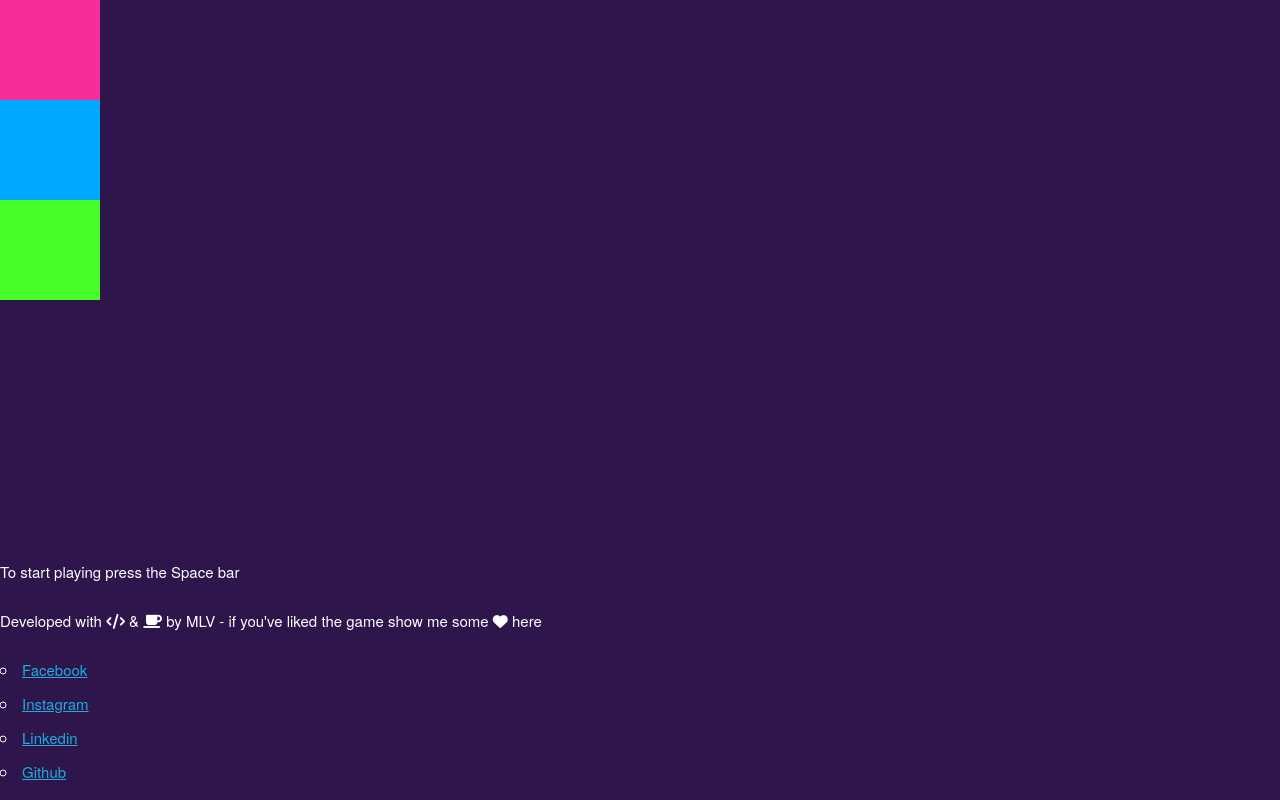
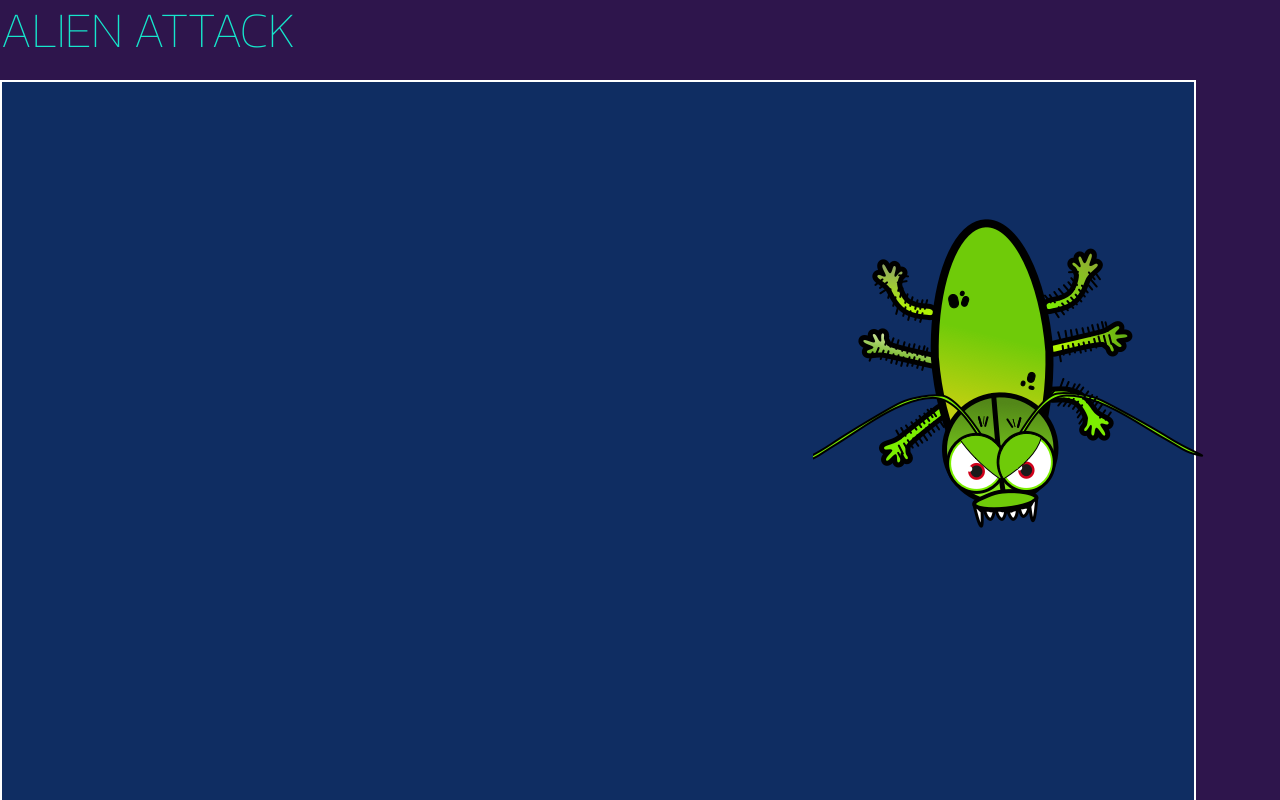
Before and after one commit to MicaelaLV/space-game, a plain HTML site: page alien-attack-game/index.html in a window 1280 px wide. Shown: the top 800 px of the page. Drawn offline with nearby package versions, Linux system fonts and the light colour scheme.

Commit message:
improved bug movements on the screen

```diff
--- a/alien-attack-game/css/style.css
+++ b/alien-attack-game/css/style.css
@@ -1,33 +1,55 @@
+/*  FONTS ALREADY LOADED
+font-family: 'Montserrat', sans-serif;
+font-family: 'Exo 2', sans-serif;
+font-family: 'Kanit', sans-serif;
+font-family: 'Work Sans', sans-serif;
+*/
+
+
 .main-container {
   background-color: #2E154C;
   color: white;
   width: 100vw;
   height: 100vh;
+
 }
 
-.game-container {
-  height: 70vh;
-  width: 80vw;
+.logo {
+  font-family: 'Kanit', sans-serif;
+  font-weight: 100;
+  color: #16E6CC;
+  text-transform: uppercase;
+  font-size: 50px;
+}
+
+
+div#container {
+  border: 2px solid white;
+  background-color: #0F2D62;
+  height: 90vh;
+  width: 90vw;
   margin-right: 20 auto;
+  padding: 20px;
 }
 
 .a {
+  height: 400px;
+  width: 400px;
+  position: absolute;
+  background: url('../img/alienbug.jpg')no-repeat center;
+}
+
+/*.b {
   height: 100px;
   width: 100px;
-  border-radius: 50;
-  background-color:#F72D99;
-}
+  position: fixed;
 
-.b {
-  height: 100px;
-  width: 100px;
-  border-radius: 50;
   background-color:#00AAFF;
 }
 
 .c {
   height: 100px;
   width: 100px;
-  border-radius: 50;
+  position: fixed;
   background-color:#46FF28;
-}
+}*/
--- a/alien-attack-game/index.html
+++ b/alien-attack-game/index.html
@@ -3,12 +3,12 @@
 <html lang="en">
   <head>
 
-    <!-- Basic Page Needs
+      <!-- Basic Page Needs
       –––––––––––––––––––––––––––––––––––––––––––––––––– -->
       <meta charset="utf-8">
       <title>Alien Bug Attack</title>
-      <meta name="description" content="">
-      <meta name="author" content="">
+      <meta name="description" content="Alien Bug Game Based On Blink-182 Alien Exists Song">
+      <meta name="author" content="Micaela Linda Villani">
 
       <!-- Mobile Specific Metas
       –––––––––––––––––––––––––––––––––––––––––––––––––– -->
@@ -16,18 +16,17 @@
 
       <!-- FONTS
       –––––––––––––––––––––––––––––––––––––––––––––––––– -->
+      <link href="https://fonts.googleapis.com/css?family=Exo+2:100,200,400,500|Kanit:100,200,400,500|Montserrat:100,200,400,500|Work+Sans:100,200,400,500" rel="stylesheet">
 
       <!-- CSS
       –––––––––––––––––––––––––––––––––––––––––––––––––– -->
+      <link rel="stylesheet" href="css/style.css">
       <link rel="stylesheet" href="css/normalize.css">
       <link rel="stylesheet" href="css/skeleton.css">
-      <link rel="stylesheet" href="css/style.css">
       <!-- Animate CSS-->
       <link rel="stylesheet" href="https://cdnjs.cloudflare.com/ajax/libs/animate.css/3.5.2/animate.min.css">
 
-      <!-- Favicon & fontawesome
-      –––––––––––––––––––––––––––––––––––––––––––––––––– -->
-      <script src="https://use.fontawesome.com/a5b0ff2a98.js"></script>
+
   </head>
 
   <body>
@@ -36,19 +35,18 @@
 
 <!--LANDING PAGE-->
     <!--LOGO HERE -->
-  <div class="container landing-logo">
+  <div class="landing-logo">
+    <h1 class="logo"> ALIEN ATTACK </h1>
   </div>
     <!--WELCOME MESSAGE ANIMATION-->
-  <div id="message container">
+  <div id="message-section">
   </div>
 
-  <div class="game-container">
+  <div id="container">
     <div class="a">
     </div>
-    <div class="b">
-    </div>
-    <div class="c">
-    </div>
+    <!--<div class="b"></div-->
+    <!--<div class="c"></div>-->
 </div>
     <!--PLAY HERE SELECTION-->
   <div id="starting-command">
@@ -56,10 +54,7 @@
   </div>
     <!--FOOTER & SOCIAL LINKS-->
 <footer>
-  <p>Developed with
-    <i class="fa fa-code" aria-hidden="true"></i> & <i class="fa fa-coffee" aria-hidden="true"></i>
- by MLV - if you've liked the game show me some <i class="fa fa-heart" aria-hidden="true"></i>
- here</p>
+  <!--<p>Developed by MLV - If you've liked it please show some love on my socials</p>-->
     <ul>
       <li><a href="#">Facebook<img src="" alt=""></a></li>
         <li><a href="#">Instagram<img src="" alt=""></a></li>
@@ -85,14 +80,14 @@
 
 
 </main>
+
+
 <!--JQUERY-->
-<script
-  src="https://code.jquery.com/jquery-3.2.1.min.js"
-  integrity="sha256-hwg4gsxgFZhOsEEamdOYGBf13FyQuiTwlAQgxVSNgt4="
-  crossorigin="anonymous"></script>
+<script src="https://ajax.googleapis.com/ajax/libs/jquery/3.2.1/jquery.min.js"></script>
+
 <!--JAVASCRIPT LOCAL FILE -->
-      <!--<script type="text/javascript" src="js/game.js"></script>-->
-      <script type="text/javascript" src="js/app.js"></script>
+<script type="text/javascript" src="js/game.js"></script>
+<script type="text/javascript" src="js/app.js"></script>
 
 </body>
 
--- a/alien-attack-game/js/app.js
+++ b/alien-attack-game/js/app.js
@@ -1,45 +1,9 @@
 console.log("Aliens are ready to rock on! so are we!");
 
-    animateDiv($('.a'));
-      animateDiv($('.b'));
-        animateDiv($('.c'));
+$(document).ready(function(){
 
-    function makeNewPosition($container) {
-        // Get viewport dimensions (remove the dimension of the div)
-        var h = $container.height() - 50;
-        var w = $container.width() - 50;
-        var nh = Math.floor(Math.random() * h);
-        var nw = Math.floor(Math.random() * w);
-
-        return [nh, nw];
-    }
-
-
-    function animateDiv($target) {
-        var newq = makeNewPosition($target.parent());
-        var oldq = $target.offset();
-        var speed = calcSpeed([oldq.top, oldq.left], newq);
-
-        $target.animate({
-            top: newq[0],
-            left: newq[1]
-        }, speed, function() {
-            animateDiv($target);
-        });
-
-    }
-
-    function calcSpeed(prev, next) {
-
-        var x = Math.abs(prev[1] - next[1]);
-        var y = Math.abs(prev[0] - next[0]);
-
-        var greatest = x > y ? x : y;
-
-        var speedModifier = 0.1;
-
-        var speed = Math.ceil(greatest / speedModifier);
-
-        return speed;
-
-    }
+  var game = new Game();
+  game.animateDiv($('.a'));
+      //animateDiv($('.b'));
+        //animateDiv($('.c'));
+});
--- a/alien-attack-game/js/game.js
+++ b/alien-attack-game/js/game.js
@@ -1,10 +1,45 @@
-//     function AlienBug() {
-//         this.body = [
-//
-//         ];
-//       }
-//
-//     function Game(){
-//       this.alienBug = new AlienBug();
-//
-//     }
+function Game() {
+
+}
+
+Game.prototype.animateDiv = function($target) {
+    var newq = this.makeNewPosition($target.parent());
+    var oldq = $target.offset();
+    var speed = this.calcSpeed([oldq.top, oldq.left], newq);
+
+    $target.animate({
+        top: newq[0],
+        left: newq[1]
+    }, speed, function() {
+        this.animateDiv($target);
+    }.bind(this));
+
+};
+
+Game.prototype.calcSpeed = function(prev, next) {
+      var x = Math.abs(prev[1] - next[1]);
+      var y = Math.abs(prev[0] - next[0]);
+
+      var greatest = x > y ? x : y;
+
+      var speedModifier = 0.5;
+
+      var speed = Math.ceil(greatest / speedModifier);
+
+      return speed;
+};
+
+Game.prototype.makeNewPosition = function($container) {
+    // Get viewport dimensions (remove the dimension of the div)
+    $container = $('#container');
+    var h = $container.height() - 150;
+    var w = $container.width() - 150;
+    var nh = Math.floor(Math.random() * h);
+    var nw = Math.floor(Math.random() * w);
+
+    return [nh, nw];
+};
+
+Game.prototype.catchBugs = function () {
+
+};
```
Also changed, not shown: alien-attack-game/img/alienbug.jpg (added).
